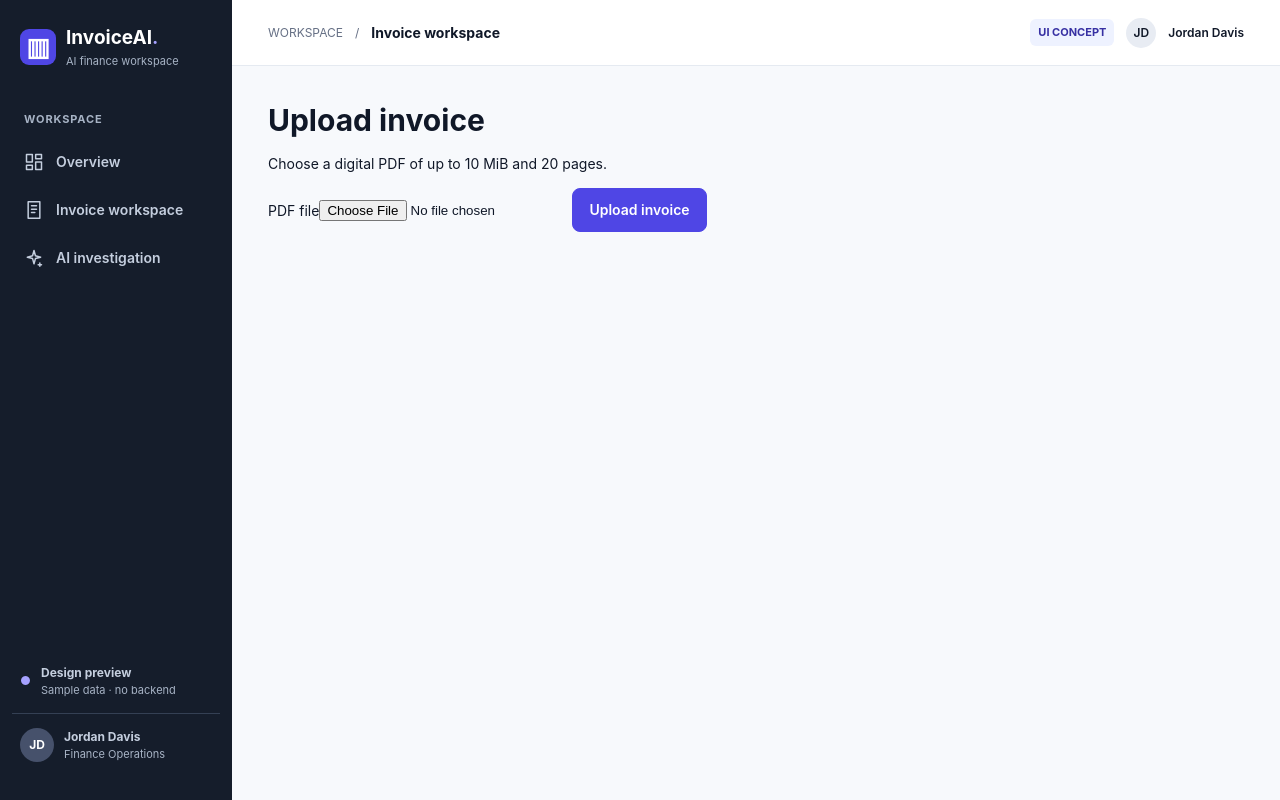
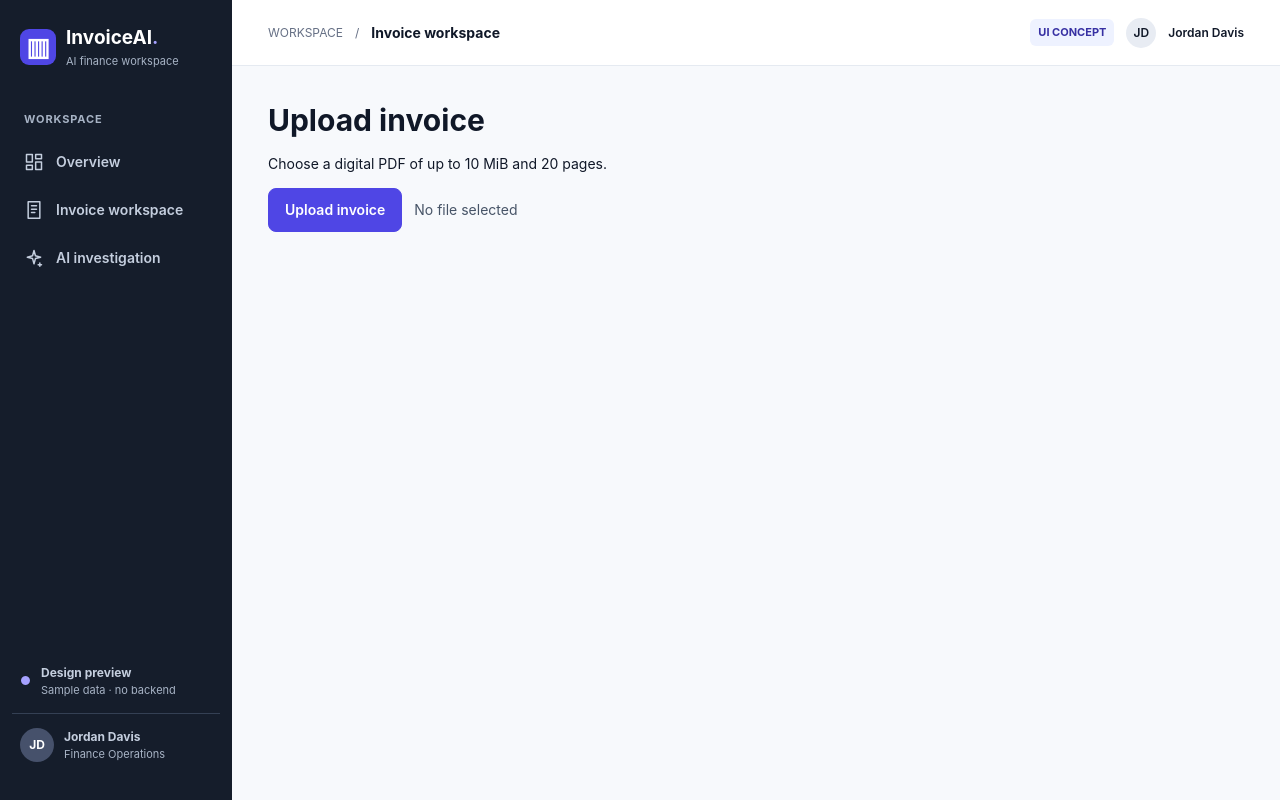
Before and after one commit to mattix10/invoice-ai, an Angular app in the folder apps/frontend/: page /invoices/new in a window 1280 px wide. Built offline with nearby package versions, Linux system fonts and the light colour scheme.

Commit message:
Simplify invoice PDF upload interaction

```diff
--- a/apps/frontend/src/app/features/intake/upload-form/upload-form.html
+++ b/apps/frontend/src/app/features/intake/upload-form/upload-form.html
@@ -1,12 +1,21 @@
-<form (submit)="$event.preventDefault(); submitUpload()">
-  <label for="pdf">PDF file</label
-  ><input
+<div>
+  <div class="file-selection">
+    <input
       id="pdf"
+      class="file-input"
       type="file"
       accept=".pdf,application/pdf"
       [disabled]="busy()"
       (change)="selectFile($event)"
+      aria-describedby="selected-file"
     />
+    <label class="btn btn-primary file-button" for="pdf">
+      {{ busy() ? 'Uploading…' : 'Upload invoice' }}
+    </label>
+    <span id="selected-file" class="file-name" aria-live="polite">
+      {{ selectedFile()?.name || 'No file selected' }}
+    </span>
+  </div>
   @if (validation()) {
     <p role="alert">{{ validation() }}</p>
   }
@@ -22,7 +31,9 @@
       Create a separate document anyway
     </button>
   }
-  <button class="btn btn-primary" type="submit" [disabled]="busy()">
-    {{ busy() ? 'Uploading…' : 'Upload invoice' }}
+  @if (error() && !duplicate() && selectedFile()) {
+    <button class="btn" type="button" [disabled]="busy()" (click)="submitUpload()">
+      Retry upload
     </button>
-</form>
+  }
+</div>
--- a/apps/frontend/src/app/features/intake/upload-form/upload-form.scss
+++ b/apps/frontend/src/app/features/intake/upload-form/upload-form.scss
@@ -0,0 +1,32 @@
+.file-selection {
+  display: flex;
+  align-items: center;
+  flex-wrap: wrap;
+  gap: 12px;
+  margin-bottom: 20px;
+}
+
+.file-input {
+  position: absolute;
+  width: 1px;
+  height: 1px;
+  overflow: hidden;
+  clip-path: inset(50%);
+  white-space: nowrap;
+}
+
+.file-input:focus-visible + .file-button {
+  outline: 3px solid #818cf8;
+  outline-offset: 3px;
+}
+
+.file-input:disabled + .file-button {
+  cursor: not-allowed;
+  opacity: 0.55;
+}
+
+.file-name {
+  min-width: 0;
+  overflow-wrap: anywhere;
+  color: var(--text-2);
+}
--- a/apps/frontend/src/app/features/intake/upload-form/upload-form.ts
+++ b/apps/frontend/src/app/features/intake/upload-form/upload-form.ts
@@ -24,6 +24,7 @@ export class UploadForm {
     this.selectedFile.set((event.target as HTMLInputElement).files?.[0] ?? null);
     this.validation.set('');
     this.selectionChanged.emit();
+    if (this.selectedFile()) this.submitUpload();
   }
   protected uploadSeparateDocument(): void {
     const file = this.selectedFile();
@@ -31,17 +32,19 @@ export class UploadForm {
   }
   protected submitUpload(): void {
     const file = this.selectedFile();
-    if (
-      !file ||
-      !file.name.toLowerCase().endsWith('.pdf') ||
-      (file.type && file.type !== 'application/pdf') ||
-      file.size === 0 ||
-      file.size > MAX_PDF_SIZE_BYTES
-    ) {
+    if (!file || !this.isSupportedPdf(file)) {
       this.validation.set('Select a non-empty PDF no larger than 10 MiB.');
       return;
     }
     this.validation.set('');
     this.upload.emit(file);
   }
+
+  private isSupportedPdf(file: File): boolean {
+    const hasPdfExtension = file.name.toLowerCase().endsWith('.pdf');
+    const hasSupportedMediaType = !file.type || file.type === 'application/pdf';
+    const hasSupportedSize = file.size > 0 && file.size <= MAX_PDF_SIZE_BYTES;
+
+    return hasPdfExtension && hasSupportedMediaType && hasSupportedSize;
+  }
 }
```
Also changed, not shown: 2 other files (tests, documents, lock files or other folders). Lines whose indentation alone changed are shown as unchanged.
